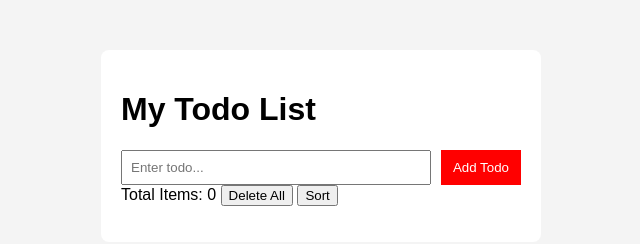
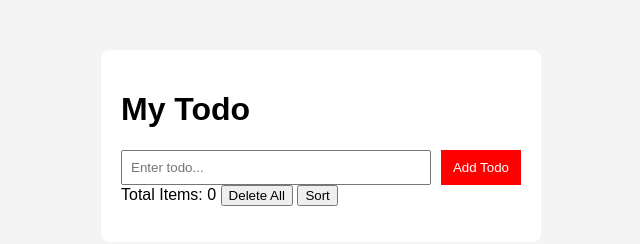
Before and after one commit to hasithaWalpola/TechAssesment-FA, a website: page index.html in a window 1280 px wide. Shown: the full height of the page, 319-959 px from the left. Drawn offline with Linux system fonts and the light colour scheme.

```diff
--- a/index.html
+++ b/index.html
@@ -2,13 +2,13 @@
 <html lang="en">
 <head>
     <meta charset="UTF-8">
-    <title>My Todo List</title> <!-- Task 1 -->
+    <title>My Todo </title> <!-- Task 1 -->
     <link rel="stylesheet" href="styles.css">
 </head>
 <body>
 
     <div class="container">
-        <h1 id="app-title">My Todo List</h1> <!-- Task 1 -->
+        <h1 id="app-title">My Todo </h1> <!-- Task 1 -->
 
         <div class="input-section">
             <input type="text" id="todo-input" placeholder="Enter todo..." />
```
